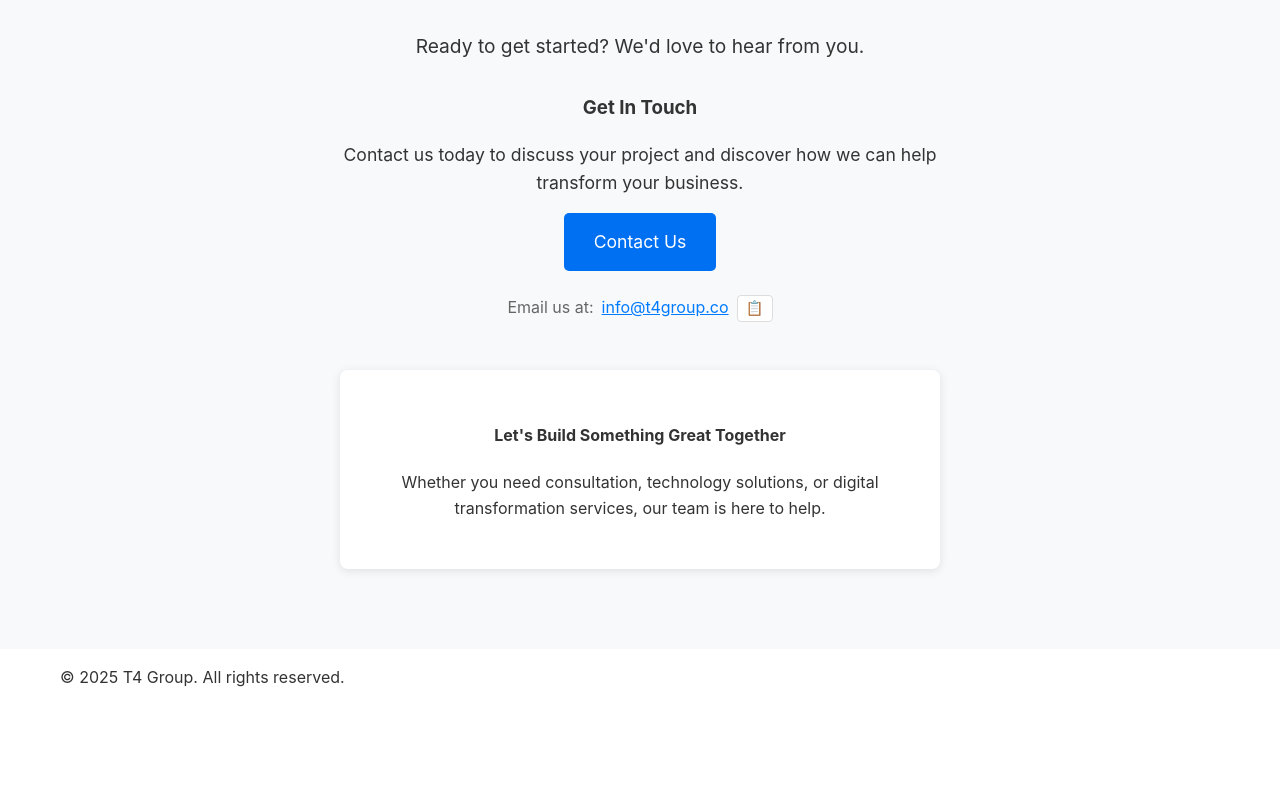
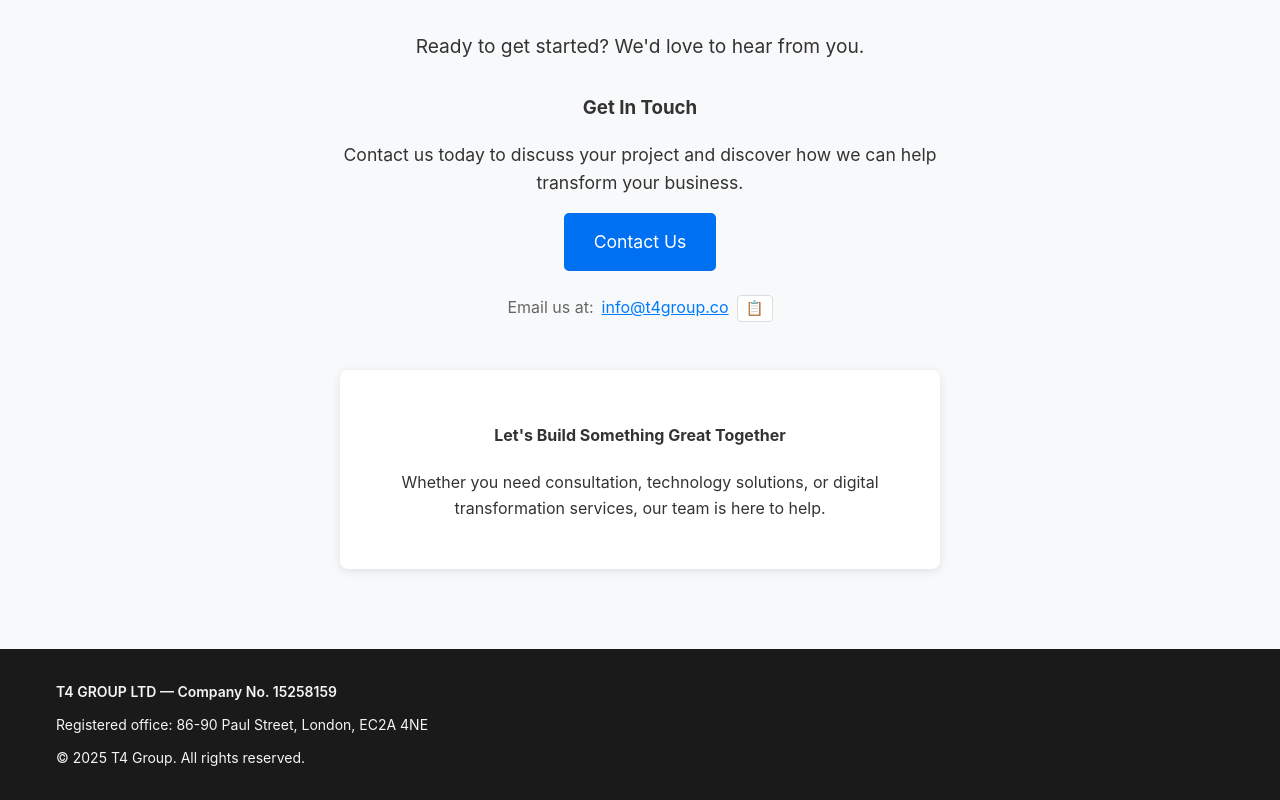
Before and after one commit to agentcafe/t4group-site, a Next.js app: page / in a window 1280 px wide. Shown: the part 1774-2574 px from the top of the page. Before the commit the page ends 2481 px from the top, so only its background shows below. Built offline with nearby package versions, Linux system fonts and the light colour scheme.

Commit message:
feat(footer): add Companies House details

```diff
--- a/components/Layout.tsx
+++ b/components/Layout.tsx
@@ -20,9 +20,25 @@ export default function Layout({ children, title = 'T4 Group' }: LayoutProps) {
         </div>
       </header>
       <main>{children}</main>
-      <footer>
-        <div className="container">
-          <p>&copy; 2025 T4 Group. All rights reserved.</p>
+      <footer style={{ backgroundColor: '#1a1a1a', color: '#f5f5f5', padding: '2rem 0' }}>
+        <div className="container" style={{ maxWidth: '1200px', margin: '0 auto', padding: '0 1rem' }}>
+          <div style={{
+            display: 'flex',
+            flexDirection: 'column',
+            gap: '0.75rem',
+            fontSize: '0.875rem',
+            lineHeight: '1.5'
+          }}>
+            <p style={{ margin: 0, fontWeight: '600' }}>
+              T4 GROUP LTD — Company No. 15258159
+            </p>
+            <p style={{ margin: 0 }}>
+              Registered office: 86-90 Paul Street, London, EC2A 4NE
+            </p>
+            <p style={{ margin: 0 }}>
+              © 2025 T4 Group. All rights reserved.
+            </p>
+          </div>
         </div>
       </footer>
     </>
```
